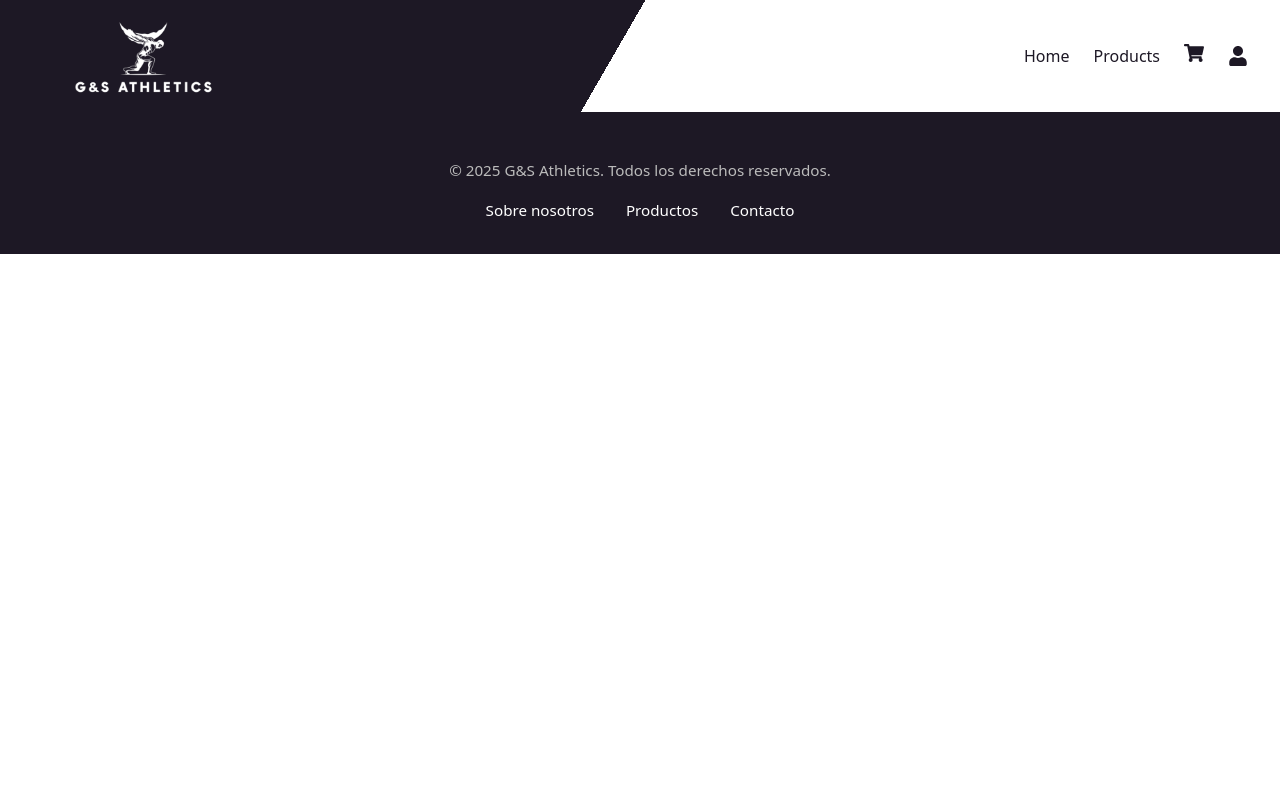
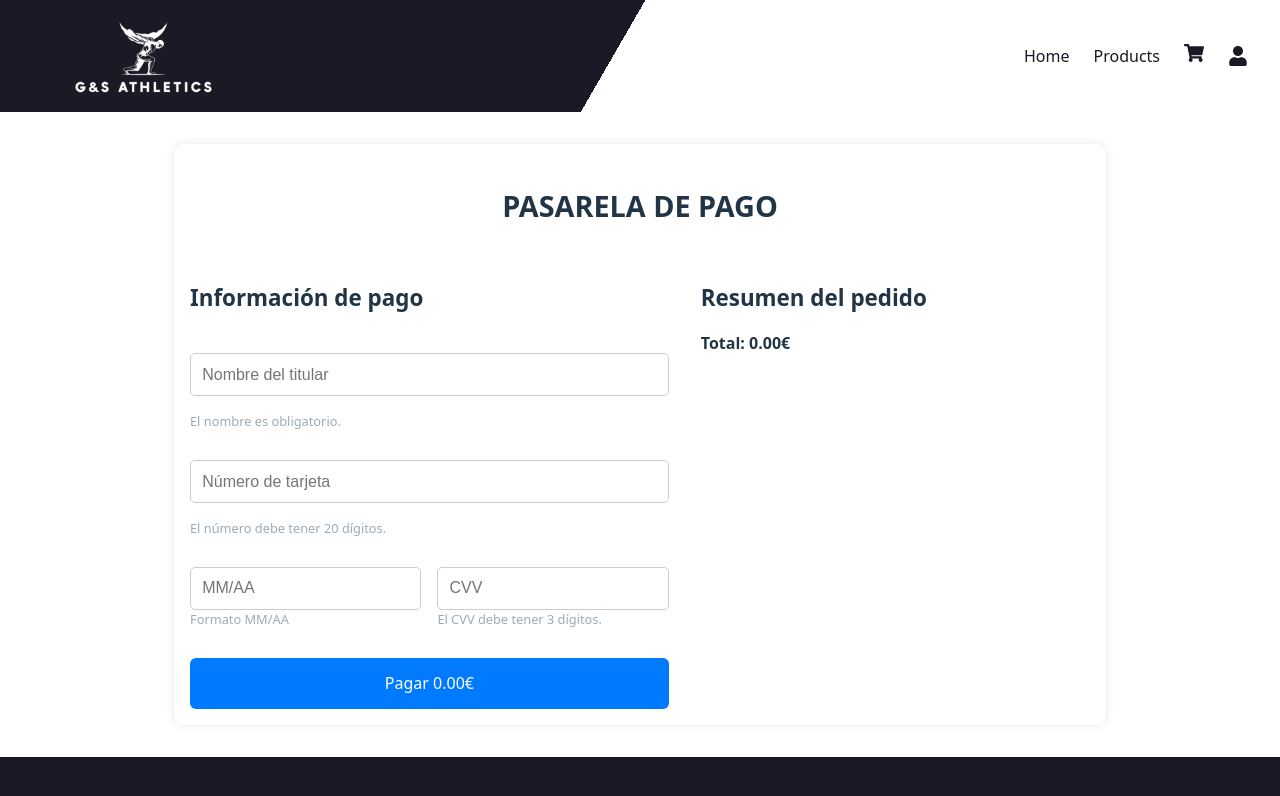
Before and after one commit to GuilleG02/bbk_proyecto1_front, a React (Vite) app in the folder proyecto_front/: page /checkout in a window 1280 px wide. Shown: the top 796 px of the page. Built offline with nearby package versions, Linux system fonts and the light colour scheme.

Commit message:
Cart linked to Checkout

```diff
--- a/proyecto_front/src/App.jsx
+++ b/proyecto_front/src/App.jsx
@@ -15,8 +15,6 @@ import Profile from "./views/Profile";
 import Cart from "./views/Cart";
 import Checkout from "./views/Checkout";
 
-
-
 function App() {
   return (
     <ProductsProvider>
@@ -33,7 +31,7 @@ function App() {
                 <Route path="/login" element={<Login />} />
                 <Route path="/profile" element={<Profile />} />
                 <Route path="/cart" element={<Cart />} />
-                {/* <Route path="/checkout" element={<Checkout cartItems={mockCart} />} /> */}
+                <Route path="/checkout" element={<Checkout />} />
               </Routes>
             </main>
             <Footer />
--- a/proyecto_front/src/assets/styles/views/checkout.scss
+++ b/proyecto_front/src/assets/styles/views/checkout.scss
@@ -4,7 +4,7 @@
   padding: 1rem;
   background-color: #ffffff;
   border-radius: 10px;
-  box-shadow: 0 0 10px rgba(0, 0, 0, 0.1);
+  box-shadow: 0 0 10px #0000001a;
 
   h2 {
     text-align: center;
@@ -38,17 +38,19 @@
     .row {
       display: flex;
       gap: 1rem;
+    }
 
-      input {
-        flex: 1;
-      }
+    .input-group {
+      display: flex;
+      flex-direction: column;
+      flex: 1;
     }
 
     button {
       padding: 0.9rem;
       font-size: 1rem;
       background-color: #007bff;
-      color: white;
+      color: #ffffff;
       border: none;
       border-radius: 6px;
       cursor: pointer;
@@ -77,10 +79,16 @@
     }
 
     p {
-      margin-top: 1rem;
+      margin-top: 0.5rem;
       font-weight: bold;
     }
   }
+}
+
+.error {
+  color: #778899b7;
+  font-size: 0.8rem;
+  margin-top: 0.5px;
 }
 
 // Responsive design
@@ -88,4 +96,8 @@
   .checkout-wrapper {
     flex-direction: column;
   }
+  .payment-form .row {
+    flex-direction: column;
+    gap: 1rem;
+  }
 }
--- a/proyecto_front/src/views/Cart.jsx
+++ b/proyecto_front/src/views/Cart.jsx
@@ -1,15 +1,12 @@
 import React, { useContext } from "react";
+import { useNavigate } from "react-router-dom";
 import { CartContext } from "../context/CartContext/CartState.jsx";
 import "../assets/styles/views/cart.scss";
 
 const Cart = () => {
-  const {
-    cartItems,
-    removeFromCart,
-    updateQuantity,
-    clearCart,
-    total,
-  } = useContext(CartContext);
+  const navigate = useNavigate();
+  const { cartItems, removeFromCart, updateQuantity, clearCart, total } =
+    useContext(CartContext);
 
   // Asumiendo IVA del 21%
   const iva = total * 0.21;
@@ -17,8 +14,7 @@ const Cart = () => {
 
   const handleCheckout = () => {
     console.log("Pedido realizado:", cartItems);
-    alert("¡Pedido enviado!");
-    clearCart();
+    navigate("/checkout", { state: { cartItems } });
   };
 
   return (
@@ -41,7 +37,10 @@ const Cart = () => {
                   <button onClick={() => updateQuantity(item.id, 1)}>+</button>
                 </div>
               </div>
-              <button className="remove" onClick={() => removeFromCart(item.id)}>
+              <button
+                className="remove"
+                onClick={() => removeFromCart(item.id)}
+              >
                 Eliminar
               </button>
             </div>
--- a/proyecto_front/src/views/Checkout.jsx
+++ b/proyecto_front/src/views/Checkout.jsx
@@ -1,7 +1,10 @@
-import React, { useState } from "react";
+import React, { useState, useContext, useEffect } from "react";
+import { CartContext } from "../context/CartContext/CartState";
 import "../assets/styles/views/checkout.scss";
 
-const Checkout = ({ cartItems = [] }) => {
+const Checkout = () => {
+  const { cartItems, clearCart } = useContext(CartContext);
+
   const [paymentData, setPaymentData] = useState({
     name: "",
     cardNumber: "",
@@ -9,32 +12,97 @@ const Checkout = ({ cartItems = [] }) => {
     cvv: "",
   });
 
+  const [formErrors, setFormErrors] = useState({});
   const [paid, setPaid] = useState(false);
+
+  //FORMATEAR CAMPOS
+  const formatCardNumber = (value) => {
+    const cleaned = value.replace(/\D/g, "").slice(0, 20);
+    const groups = cleaned.match(/.{1,4}/g);
+    return groups ? groups.join(" ") : "";
+  };
+
+  const formatExpiry = (value) => {
+    const cleaned = value.replace(/\D/g, "").slice(0, 4);
+    if (cleaned.length < 3) return cleaned;
+    return `${cleaned.slice(0, 2)}/${cleaned.slice(2)}`;
+  };
+
+  const formatCVV = (value) => value.replace(/\D/g, "").slice(0, 3);
 
   const handleChange = (e) => {
     const { name, value } = e.target;
-    setPaymentData((prev) => ({ ...prev, [name]: value }));
+
+    let formattedValue = value;
+    if (name === "cardNumber") {
+      formattedValue = formatCardNumber(value);
+    } else if (name === "expiry") {
+      formattedValue = formatExpiry(value);
+    } else if (name === "cvv") {
+      formattedValue = formatCVV(value);
+    }
+
+    setPaymentData((prev) => ({ ...prev, [name]: formattedValue }));
+  };
+
+  //VALIDAR CAMPOS
+  const validateForm = () => {
+    const errors = {};
+    const number = paymentData.cardNumber.replace(/\s/g, "");
+    const [month, year] = paymentData.expiry.split("/");
+
+    const currentYear = new Date().getFullYear() % 100;
+    const currentMonth = new Date().getMonth() + 1;
+
+    if (!paymentData.name.trim()) {
+      errors.name = "El nombre es obligatorio.";
+    }
+
+    if (number.length !== 20) {
+      errors.cardNumber = "El número debe tener 20 dígitos.";
+    }
+
+    if (!/^\d{2}\/\d{2}$/.test(paymentData.expiry)) {
+      errors.expiry = "Formato MM/AA";
+    } else {
+      const mm = parseInt(month);
+      const yy = parseInt(year);
+
+      if (mm < 1 || mm > 12) {
+        errors.expiry = "El mes debe estar entre 01 y 12.";
+      } else if (
+        yy < currentYear ||
+        (yy === currentYear && mm < currentMonth)
+      ) {
+        errors.expiry = "La tarjeta está expirada.";
+      }
+    }
+
+    if (paymentData.cvv.length !== 3) {
+      errors.cvv = "El CVV debe tener 3 dígitos.";
+    }
+
+    return errors;
   };
 
   const handleSubmit = (e) => {
     e.preventDefault();
 
-    if (
-      paymentData.cardNumber &&
-      paymentData.name &&
-      paymentData.expiry &&
-      paymentData.cvv
-    ) {
-      // Simulación de procesamiento de pago
+    if (Object.keys(formErrors).length === 0) {
+      // SIMULACIÓN DEL PROCESO DE PAGO
       console.log("Pago realizado con éxito:", {
         paymentData,
         cartItems,
       });
       setPaid(true);
-    } else {
-      alert("Completa todos los campos de pago");
+      clearCart();
     }
   };
+
+  useEffect(() => {
+    const errors = validateForm();
+    setFormErrors(errors);
+  }, [paymentData]);
 
   const total = cartItems.reduce(
     (sum, item) => sum + item.price * item.quantity,
@@ -52,7 +120,7 @@ const Checkout = ({ cartItems = [] }) => {
 
   return (
     <div className="checkout-container">
-      <h2>Checkout</h2>
+      <h2>PASARELA DE PAGO</h2>
       <div className="checkout-wrapper">
         <form className="payment-form" onSubmit={handleSubmit}>
           <h3>Información de pago</h3>
@@ -64,33 +132,60 @@ const Checkout = ({ cartItems = [] }) => {
             onChange={handleChange}
             required
           />
+          {formErrors.name && <p className="error">{formErrors.name}</p>}
+
           <input
             type="text"
             name="cardNumber"
             placeholder="Número de tarjeta"
             value={paymentData.cardNumber}
             onChange={handleChange}
+            inputMode="numeric"
+            autoComplete="cc-number"
             required
           />
+          {formErrors.cardNumber && (
+            <p className="error">{formErrors.cardNumber}</p>
+          )}
+
           <div className="row">
+            <div className="input-group">
               <input
                 type="text"
                 name="expiry"
                 placeholder="MM/AA"
                 value={paymentData.expiry}
                 onChange={handleChange}
+                inputMode="numeric"
+                autoComplete="cc-exp"
                 required
               />
+              {formErrors.expiry && (
+                <p className="error">{formErrors.expiry}</p>
+              )}
+            </div>
+
+            <div className="input-group">
               <input
                 type="text"
                 name="cvv"
                 placeholder="CVV"
                 value={paymentData.cvv}
                 onChange={handleChange}
+                inputMode="numeric"
+                autoComplete="cc-csc"
                 required
               />
+              {formErrors.cvv && <p className="error">{formErrors.cvv}</p>}
             </div>
-          <button type="submit">Pagar {total.toFixed(2)}€</button>
+          </div>
+
+          <button
+            type="submit"
+            disabled={Object.keys(validateForm()).length > 0}
+          >
+            Pagar {total.toFixed(2)}€
+          </button>
         </form>
 
         <div className="order-summary">
```
Lines whose indentation alone changed are shown as unchanged.
